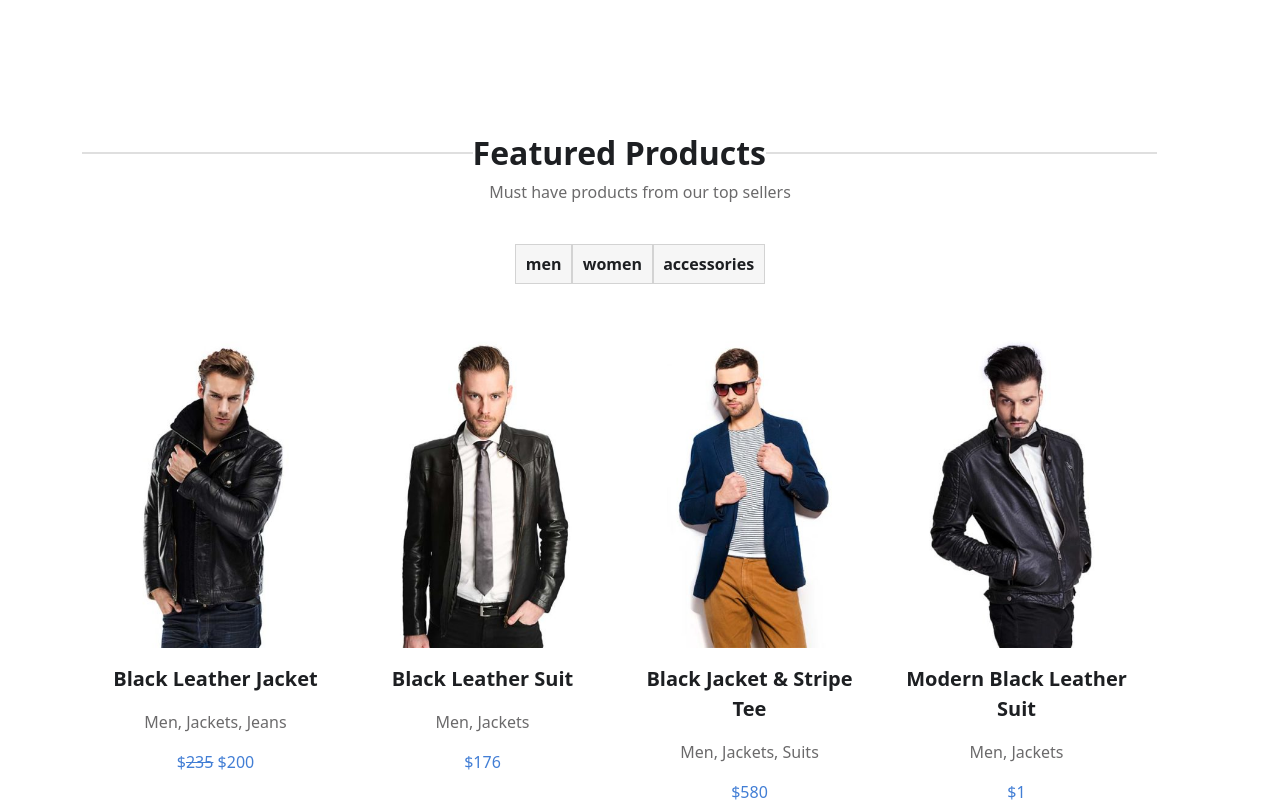
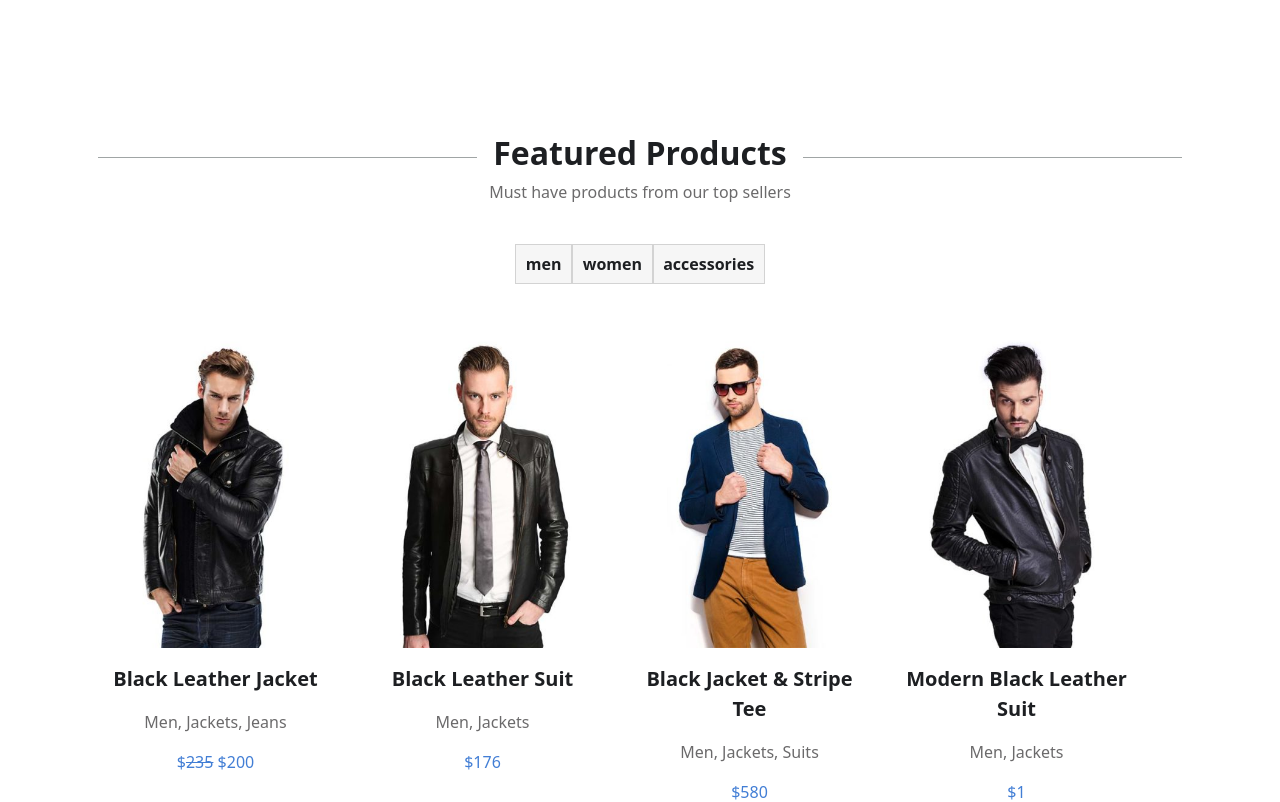
Before and after one commit to giovannilampis/proj-html-vuejs, a Vue app: page / in a window 1280 px wide. Shown: the part 820-1622 px from the top of the page. Built offline with nearby package versions, Linux system fonts and the light colour scheme.

Commit message:
add style to FeaturedProductsComp title

```diff
--- a/src/components/FeaturedProductsComp.vue
+++ b/src/components/FeaturedProductsComp.vue
@@ -20,12 +20,14 @@ export default {
 <template>
     <section>
         <!-- <SectionTitle/> -->
-        <div class="container text-center">
-            <h2 class="text-capitalize fw-bold cut_title d-flex">
-                <span>
-                    Featured Products
-                </span>
-            </h2>
+        <div class="container">
+
+            <div class="title-container">
+                <div class="line line-left"></div>
+                <h2>featured products</h2>
+                <div class="line line-right"></div>
+            </div>
+
             <p>Must have products from our top sellers</p>
             <div>
                 <span @click="current_tab = index" v-for="(tab, index) of products" :key="index" class="select-category">{{ index }}</span>
@@ -55,6 +57,26 @@ section {
     padding-bottom: 4rem;
     text-align: center;
 }
+.title-container {
+  display: flex;
+  align-items: center;
+}
+
+h2 {
+    @include title;
+}
+
+.line {
+    @include line;
+}
+
+.line-left {
+  margin-right: 0;
+}
+
+.line-right {
+  margin-left: 0;
+}
 
 .select-category {
     width: 6rem;
@@ -66,16 +88,6 @@ section {
     font-weight: bold;
     cursor: pointer;
 }
-.cut_title::before, .cut_title::after{
-    content: '';
-    display: block;
-    width: 35%;
-    margin-top: auto;
-    margin-bottom: auto;
-    height: 2px;
-    background: #3f3f3f2a;
-}
-
 
 .select-category:hover {
     background-color: $white;
```
